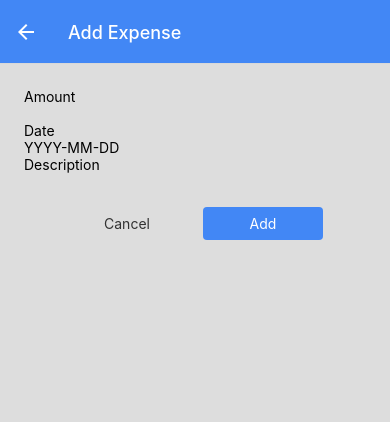
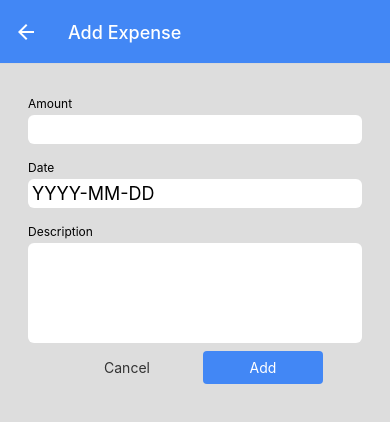
Before and after one commit to Edswel/expensetrackerapp, a React Native app: screen /ManageExpense in a window 390 px wide. Shown: the top 422 px of the page. Built offline with nearby package versions, Linux system fonts and the light colour scheme.

Commit message:
Add some syles to input field

```diff
--- a/components/ManageExpense/Input.js
+++ b/components/ManageExpense/Input.js
@@ -1,12 +1,41 @@
-import { View, Text, TextInput } from 'react-native';
+import { View, Text, TextInput, StyleSheet } from 'react-native';
 
 function Input({ label, TextInputConfig }) {
+    const inputStyles = [styles.input];
+
+    if (TextInputConfig && TextInputConfig.multiline) {
+        inputStyles.push(styles.inputMultiline)
+    }
+
     return (
-        <View>
-            <Text>{label}</Text>
-            <TextInput {...TextInputConfig} />
+        <View style={styles.inputContainer}>
+            <Text style={styles.label}>{label}</Text>
+            <TextInput style={inputStyles} {...TextInputConfig} />
         </View>
     );
 }
 
 export default Input;
+
+const styles = StyleSheet.create({
+    inputContainer: {
+        marginHorizontal: 4,
+        marginVertical: 8
+    },
+    label: {
+        fontSize: 12,
+        color: 'black',
+        marginBottom: 4
+    },
+    input: {
+        backgroundColor: 'white',
+        padding: 4,
+        borderRadius: 6,
+        fontSize: 18,
+        color: 'black'
+    },
+    inputMultiline: {
+        minHeight: 100,
+        textAlignVertical: 'top'
+    }
+});
```
